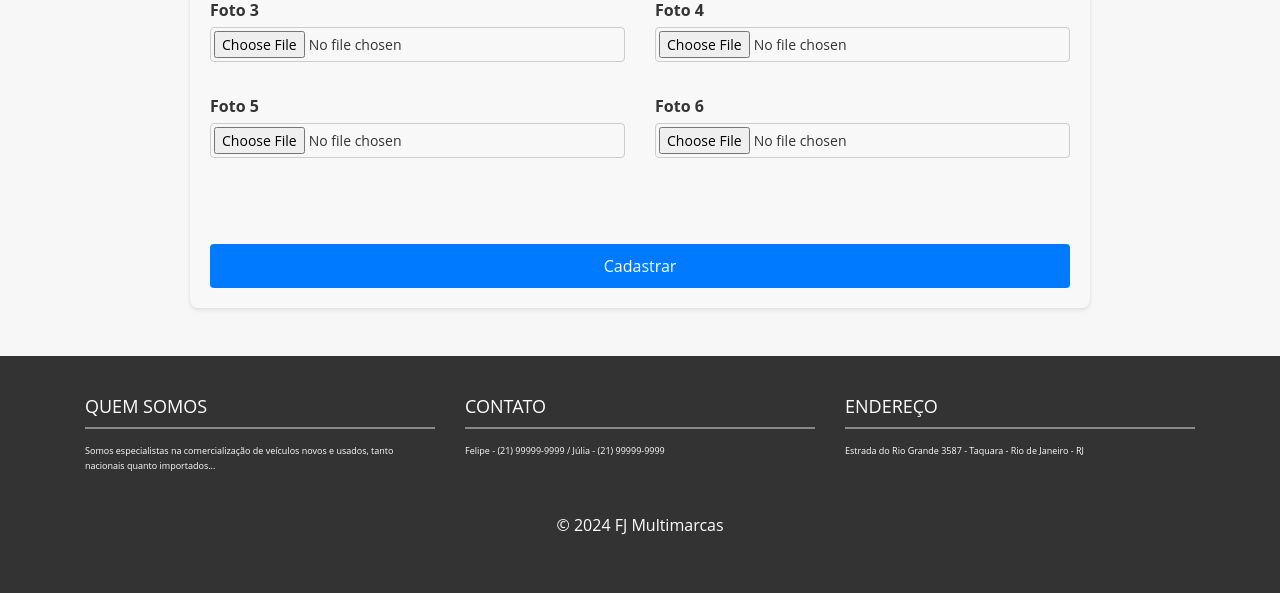
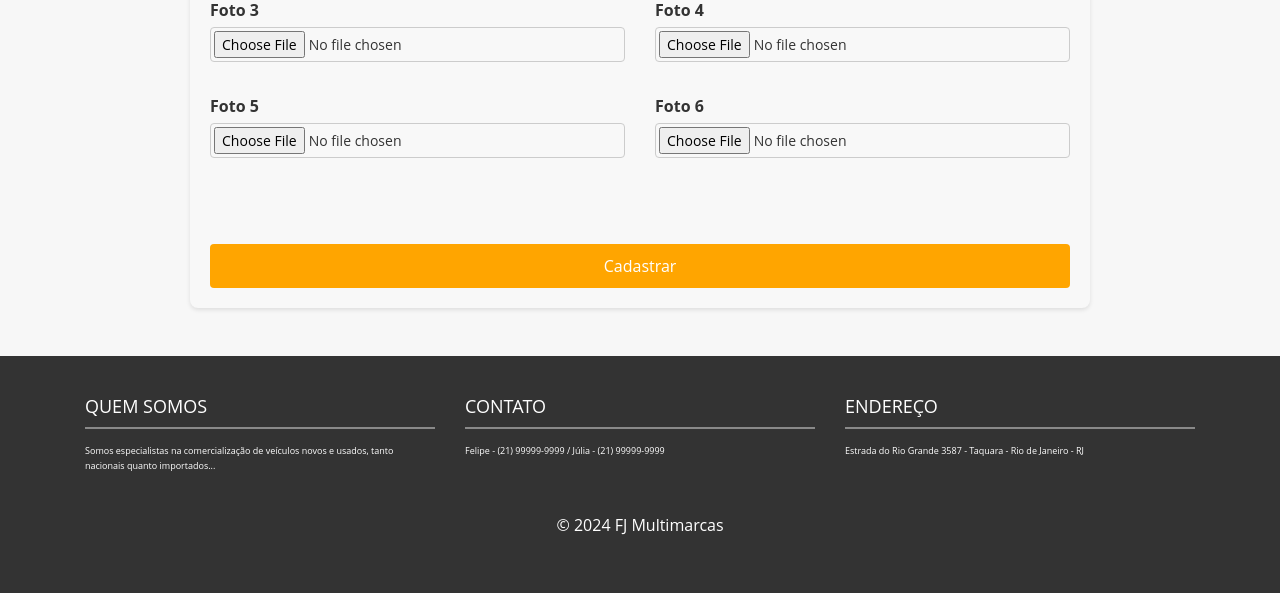
Before and after one commit to FDuque22/SistemaCarros, a Django app: page /new_car/ in a window 1280 px wide. Shown: the part 1417-2010 px from the top of the page. Run offline with Django 5.2, Linux system fonts and the light colour scheme; the visitor is signed in with stand-in values (Sample User, id 1); some libraries are stand-ins or nearby versions.

Commit message:
TESTE HTML

```diff
--- a/cars/templates/new_car.html
+++ b/cars/templates/new_car.html
@@ -72,7 +72,7 @@
     }
 
     .btn-primary {
-        background-color: #007bff;
+        background-color: #FFA500;
         color: #fff;
         border: none;
         padding: 10px 20px;
@@ -85,7 +85,7 @@
     }
 
     .btn-primary:hover {
-        background-color: #0056b3;
+        background-color: #cc8400;
     }
 </style>
 <br>
```
